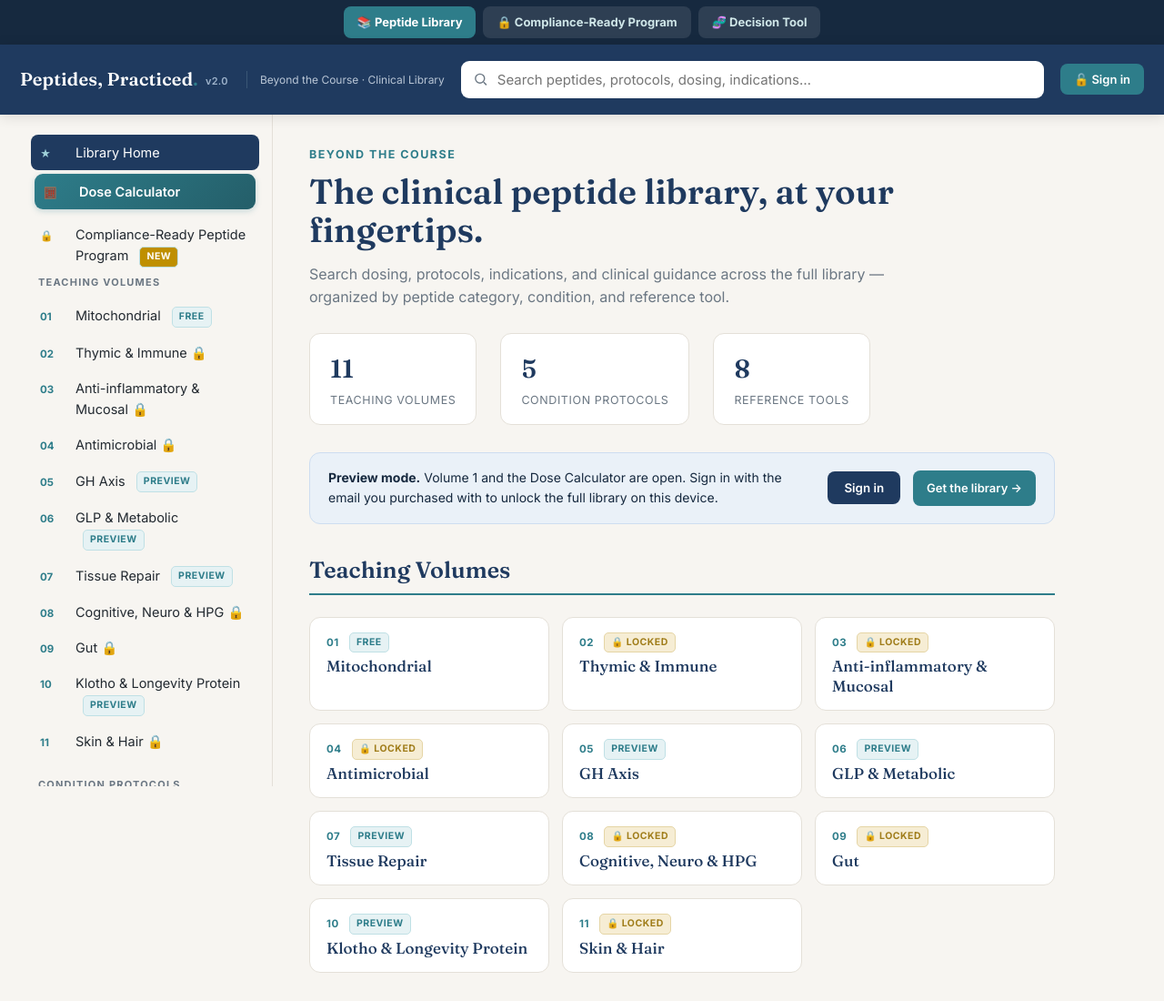
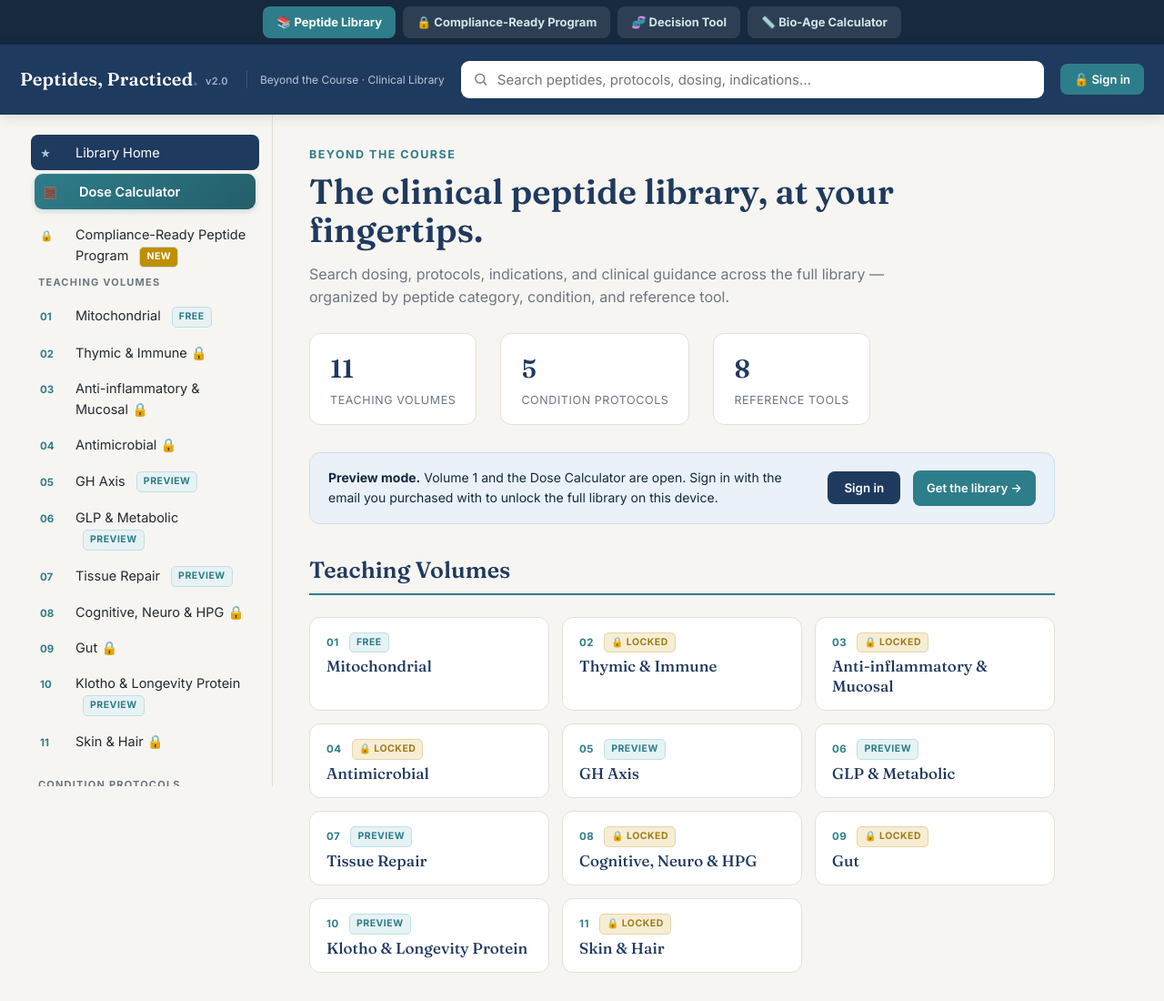
Before and after one commit to Practiced-PMD/peptides-secure-app, a website: page public/index.html in a window 1280 px wide. Shown: the top 1100 px of the page at 91% size. Drawn offline with Linux system fonts and the light colour scheme.

Commit message:
Add Bio-Age Calculator link to index.html

```diff
--- a/public/index.html
+++ b/public/index.html
@@ -195,6 +195,7 @@ body{font-family:var(--sans);background:var(--bg);color:var(--ink);line-height:1
   <span style="background:#2E7D8A;color:#fff;font-weight:700;font-size:13px;padding:7px 15px;border-radius:8px">📚 Peptide Library</span>
   <a href="/builder" style="background:rgba(255,255,255,.10);color:#cfe6e8;font-weight:700;font-size:13px;padding:7px 15px;border-radius:8px;text-decoration:none">🔒 Compliance-Ready Program</a>
   <a href="/tool" style="background:rgba(255,255,255,.10);color:#cfe6e8;font-weight:700;font-size:13px;padding:7px 15px;border-radius:8px;text-decoration:none">🧬 Decision Tool</a>
+    <a href="/calc" style="background:rgba(255,255,255,.10);color:#cfe6e8;font-weight:700;font-size:13px;padding:7px 15px;border-radius:8px;text-decoration:none">📏 Bio-Age Calculator</a>
 </div>
 <header>
   <div class="hwrap">
```
